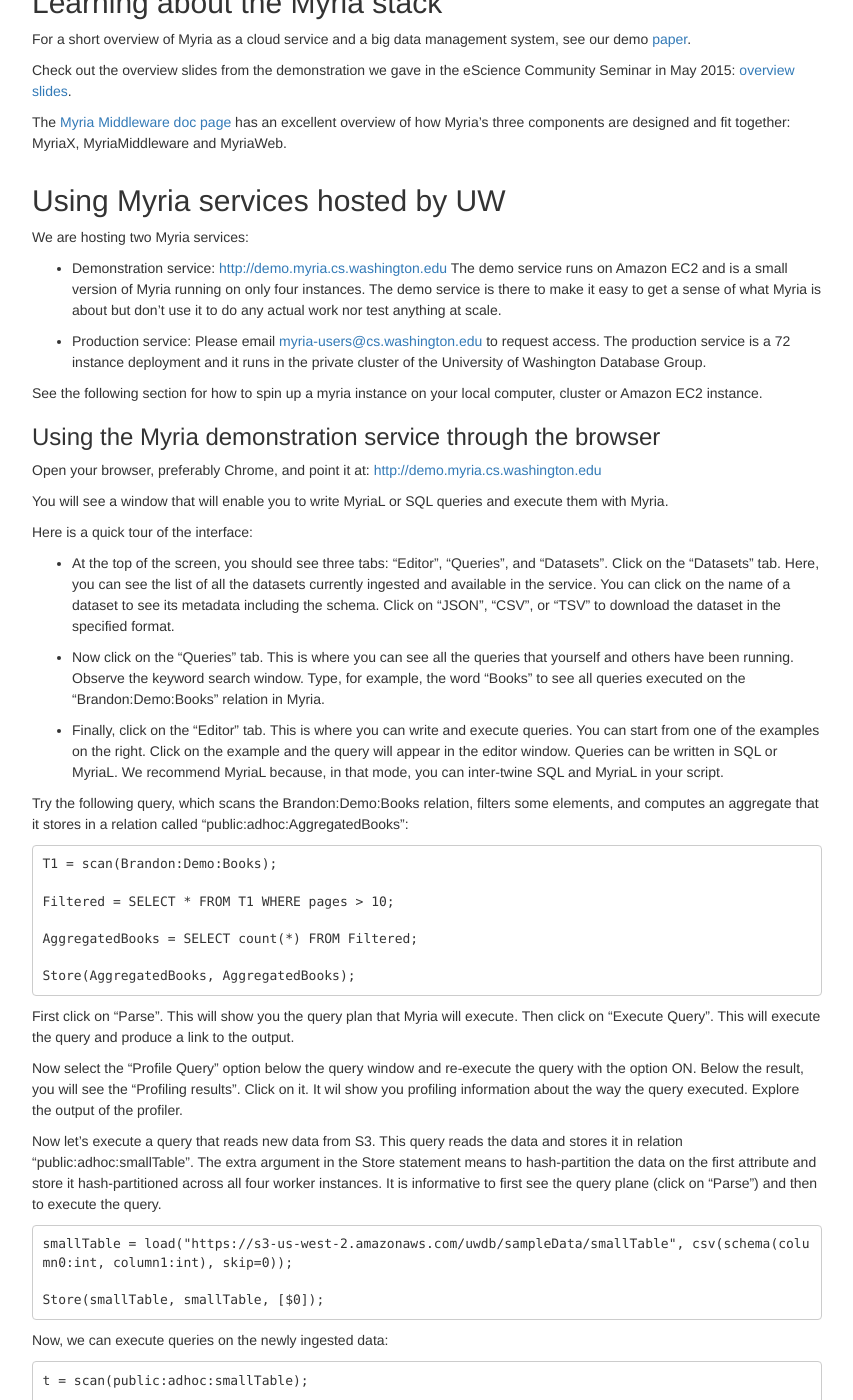
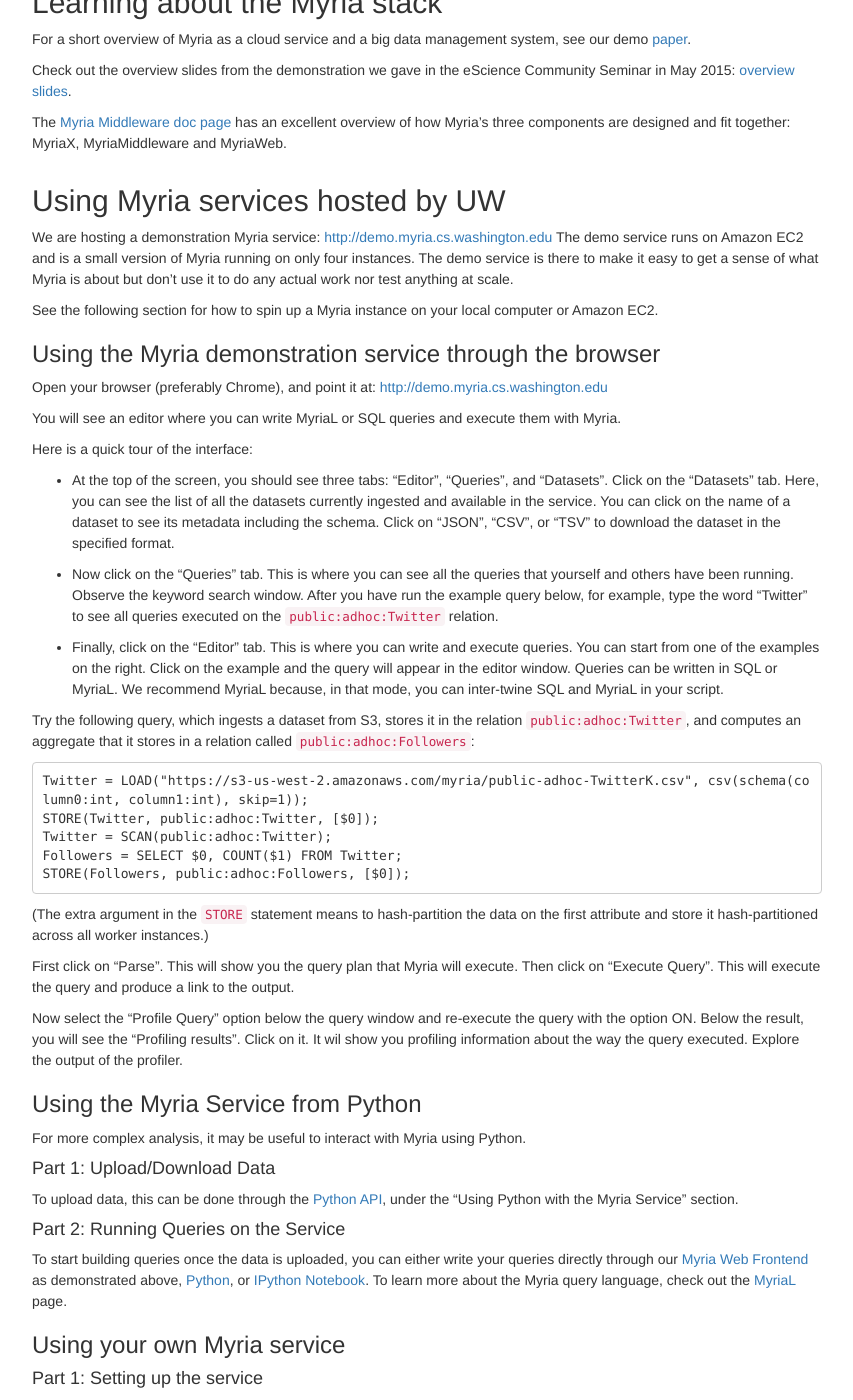
Before and after one commit to uwescience/myria-website, a Jekyll site: the page built from docs/index.markdown, in a window 1280 px wide and 1400 px high, scrolled down 348 px. Shown: the whole window, without its empty margins (213-1066 px from the left). Built offline with Jekyll 4.4.1, drawn with Linux system fonts in a browser that asks for light colours; nearby versions of some CDN libraries; Markdown is read by kramdown in place of the engine named in the settings; some of the changed text lies outside the part shown.

Commit message:
update for demo

```diff
--- a/docs/index.markdown
+++ b/docs/index.markdown
@@ -8,8 +8,8 @@
 # Getting Started with Myria
 This page covers the following topics:
 
-* How to use the Myria demonstration and production services hosted by UW, from either the web front-end, the Python API or an IPython notebook.
-* How to setup your own Myria service, either on a local laptop, cluster or Amazon EC2 instance.
+* How to use the Myria demonstration service hosted by UW, from either the web front-end, the Python API, or an IPython notebook.
+* How to set up your own Myria service, either on a local laptop, on-site cluster, or Amazon EC2.
 
 Developers, please see our [Myria Developer](developer.html) page.
 
@@ -25,26 +25,20 @@
 
 ## Using Myria services hosted by UW
 
-We are hosting two Myria services:
-
-- Demonstration service: <http://demo.myria.cs.washington.edu>
+We are hosting a demonstration Myria service: <http://demo.myria.cs.washington.edu>
 The demo service runs on Amazon EC2 and is a small version of Myria running on only four instances.
 The demo service is there to make it easy to get a sense of what Myria is about but don't use it to do any actual work
 nor test anything at scale.
 
-- Production service: Please email <myria-users@cs.washington.edu> to request access.
-The production service is a 72 instance deployment and it runs in the private cluster of the University of Washington
-Database Group.
-
-See the following section for how to spin up a myria instance on your local computer, cluster or Amazon EC2 instance.
+See the following section for how to spin up a Myria instance on your local computer or Amazon EC2.
 
 
 ### Using the Myria demonstration service through the browser
 
 
-Open your browser, preferably Chrome, and point it at: [http://demo.myria.cs.washington.edu](http://demo.myria.cs.washington.edu)
+Open your browser (preferably Chrome), and point it at: [http://demo.myria.cs.washington.edu](http://demo.myria.cs.washington.edu)
 
-You will see a window that will enable you to write MyriaL or SQL queries and execute them with Myria.
+You will see an editor where you can write MyriaL or SQL queries and execute them with Myria.
 
 Here is a quick tour of the interface:
 
@@ -55,9 +49,9 @@
 specified format.
 
 - Now click on the "Queries" tab. This is where you can see all the queries that yourself
-and others have been running. Observe the keyword search window. Type, for example,
-the word "Books" to see all queries executed on the "Brandon:Demo:Books" relation
-in Myria.
+and others have been running. Observe the keyword search window. After you have run the example
+query below, for example, type the word "Twitter" to see all queries executed on the
+`public:adhoc:Twitter` relation.
 
 - Finally, click on the "Editor" tab. This is where you can write and execute queries.
 You can start from one of the examples on the right. Click on the example and the
@@ -65,19 +59,17 @@
 recommend MyriaL because, in that mode, you can inter-twine SQL and MyriaL in your
 script.
 
-Try the following query, which scans the Brandon:Demo:Books relation,
-filters some elements, and computes an aggregate that it stores in a relation
-called "public:adhoc:AggregatedBooks":
+Try the following query, which ingests a dataset from S3, stores it in the relation `public:adhoc:Twitter`,
+and computes an aggregate that it stores in a relation called `public:adhoc:Followers`:
 
+    Twitter = LOAD("https://s3-us-west-2.amazonaws.com/myria/public-adhoc-TwitterK.csv", csv(schema(column0:int, column1:int), skip=1));
+    STORE(Twitter, public:adhoc:Twitter, [$0]);
+    Twitter = SCAN(public:adhoc:Twitter);
+    Followers = SELECT $0, COUNT($1) FROM Twitter;
+    STORE(Followers, public:adhoc:Followers, [$0]);
 
-    T1 = scan(Brandon:Demo:Books);
-
-    Filtered = SELECT * FROM T1 WHERE pages > 10;
-
-    AggregatedBooks = SELECT count(*) FROM Filtered;
-
-    Store(AggregatedBooks, AggregatedBooks);
-
+(The extra argument in the `STORE` statement means to hash-partition the data on the
+first attribute and store it hash-partitioned across all worker instances.)
 
 First click on "Parse". This will show you the query plan that Myria will
 execute. Then click on "Execute Query". This will execute the query and
@@ -87,27 +79,6 @@
 re-execute the query with the option ON.  Below the result, you will
 see the "Profiling results". Click on it. It wil show you profiling information
 about the way the query executed. Explore the output of the profiler.
-
-Now let's execute a query that reads new data from S3. This query
-reads the data and stores it in relation "public:adhoc:smallTable". The
-extra argument in the Store statement means to hash-partition the
-data on the first attribute and store it hash-partitioned across all
-four worker instances. It is informative to first see the query plane (click on "Parse")
-and then to execute the query.
-
-    smallTable = load("https://s3-us-west-2.amazonaws.com/uwdb/sampleData/smallTable", csv(schema(column0:int, column1:int), skip=0));
-
-    Store(smallTable, smallTable, [$0]);
-
-
-Now, we can execute queries on the newly ingested data:
-
-    t = scan(public:adhoc:smallTable);
-
-    smallTableAggregated = select count(*) from t;
-
-    Store(smallTableAggregated, smallTableAggregated);
-
 
 
 ### Using the Myria Service from Python
@@ -122,58 +93,29 @@
 To start building queries once the data is uploaded, you can either write your queries directly through our [Myria Web Frontend](https://demo.myria.cs.washington.edu/editor) as demonstrated above, [Python](myria-python/index.html), or [IPython Notebook](https://github.com/uwescience/myria-python/blob/master/ipnb%20examples/myria%20examples.ipynb). To learn more about the Myria query language, check out the [MyriaL](myrial.html) page.
 
 
-## Using your own Myria stack
+### Using your own Myria service
 
-For many users at the University of Washington, you do not need to download
-the source code or start your own stack.
-You can instead use the Myria production service (see above for requesting access).
-
-### Getting source code for the whole Myria stack
-
-Unless you are only interested in a specific component, the best place to
-start is with the [Myria Stack Repository](https://github.com/uwescience/myria-stack).
-
-The Myria Stack repository is the umbrella repository that contains all the
-components of the Myria stack as modules. To get all the source code, you
-need to run the following commands:
-
-    git clone https://github.com/uwescience/myria-stack.git
-
-    cd myria-stack
-
-    git submodule init
-
-    git submodule update --recursive
-
-Now you should see the Myria source code on your machine.
-
-
-
-### Running the MyriaX execution engine part of the Myria stack
-
-#### Part 1: Setting up the Myria service
-MyriaX is designed to run in a shared-nothing cluster. It consists of
+#### Part 1: Setting up the service
+Myria's relational execution engine, MyriaX, is designed to run in a shared-nothing cluster. It consists of
 a coordinator process and a set of worker processes. The coordinator receives query
-plans in JSON through a REST api and gets the workers to
-execute these query plans.
+plans in JSON through a REST API and has the workers execute these query plans.
 
 There are three ways to run MyriaX:
 
 - Run MyriaX locally on a laptop or desktop. This is the easiest
 way to experiment with MyriaX if you don't want to deploy on the public cloud. This setup is not designed
-to deliver high-performance. It should be thought of as an experimental
+to deliver high performance. It should be thought of as an experimental
 or debug mode.
 
 - Run MyriaX in an existing cluster.
 
 The instructions to run MyriaX either locally or in an existing cluster are here:  [Running the MyriaX engine](myriaX.html).
-
 - Run MyriaX in a public cloud.
 
 If you already have an AWS account, this is the recommended way to deploy a new Myria environment. The instructions to deploy MyriaX on Amazon EC2 are here: [Running Myria on Amazon EC2](https://github.com/uwescience/myria-ec2-ansible/blob/reef/README.md). Short version: download the `myria-deploy` script [here](https://raw.githubusercontent.com/uwescience/myria-ec2-ansible/reef/myria-deploy) and run it (use the `--help` option to see all options). The script will tell you how to install any missing dependencies. It does not require root privileges to run (although some of the dependencies require root privileges to install). When the script is done, you will have a working MyriaWeb instance that you can point your browser to and start running queries.
 
 #### Part 2: Running queries on the service
-After you setup the engine, you can upload data and run queries through the [Python API](myria-python/index.html) under the "Using Python with your own Myria Deployment" section. An alternative way to run queries is via the [Myria Web](myriaweb.html) interface.
+After you set up the engine, you can upload data and run queries through the [Python API](myria-python/index.html) under the "Using Python with your own Myria Deployment" section. An alternative way to run queries is via the [Myria Web](myriaweb.html) interface. Again, if you deploy to EC2 using the `myria-deploy` script, MyriaWeb will be set up for you.
 
 ### Myria Use Cases
 In addition to the [Python tutorial doc](myria-python/index.html) referenced above,
```
